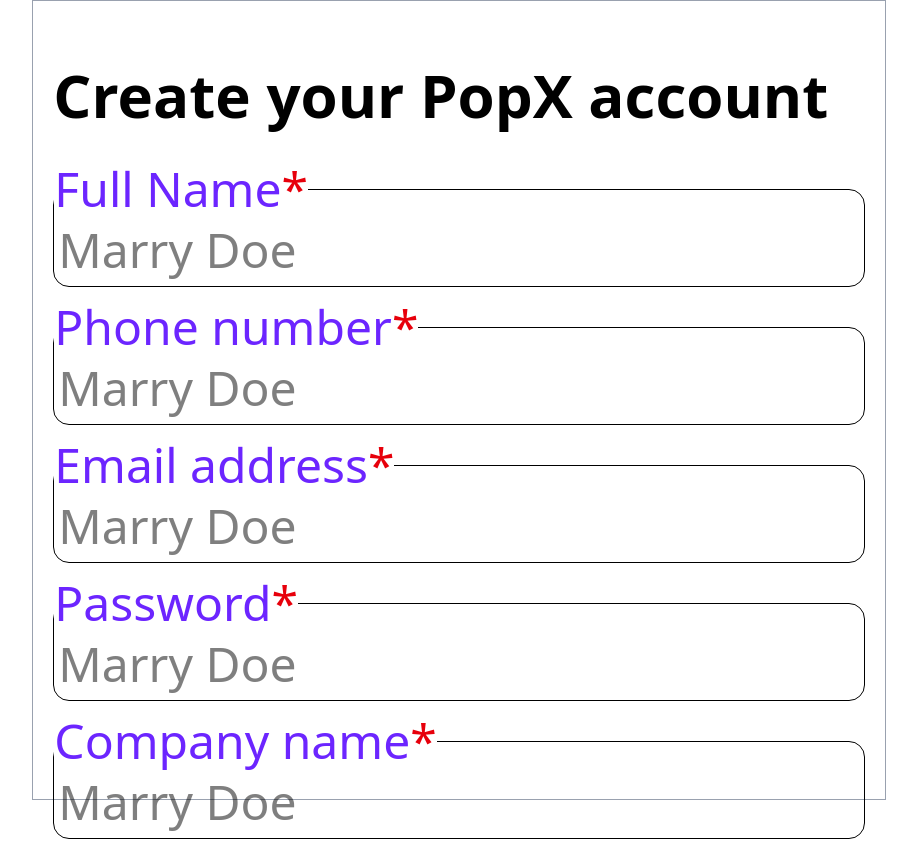
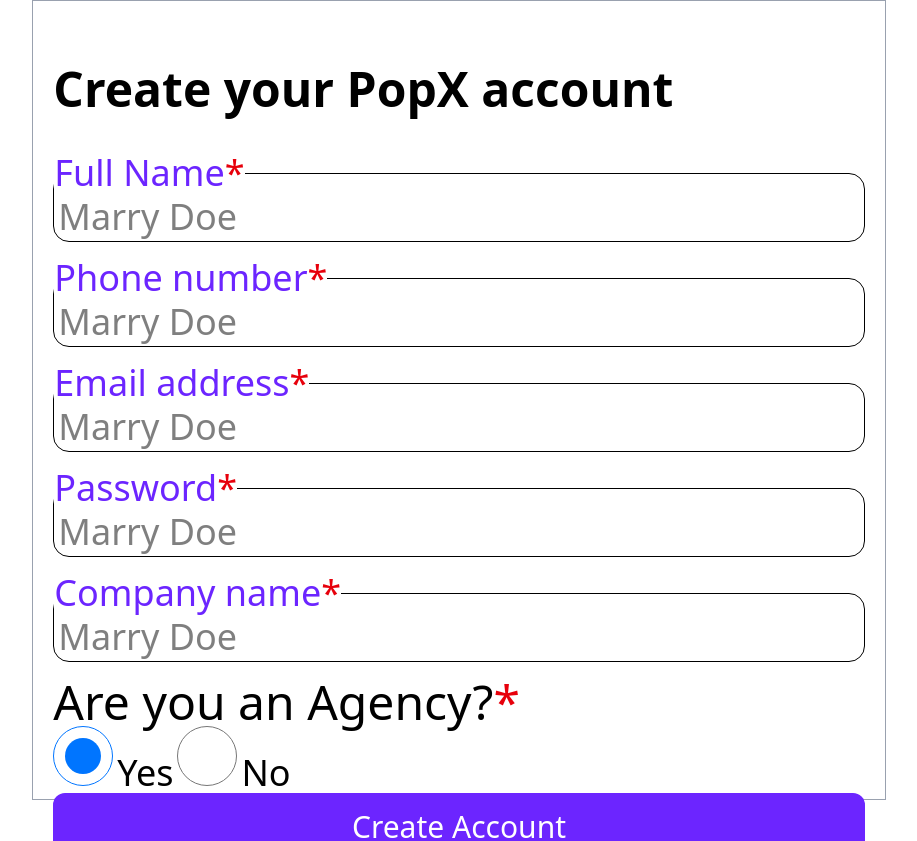
Before and after one commit to hadifarousheen/Educase-PopX, a React (Vite) app: page /#/register in a window 1280 px wide. Shown: the top 841 px of the page, without its empty margins (181-1098 px from the left). Built offline with nearby package versions, Linux system fonts and the light colour scheme.

Commit message:
change in register

```diff
--- a/src/Components/Register.jsx
+++ b/src/Components/Register.jsx
@@ -3,10 +3,10 @@
   return (
     <div className="h-screen flex items-center justify-center ">
       <div className="h-screen w-full   md:w-2/3 border border-gray-400 flex flex-col py-10 px-3 md:px-5 ">
-        <h1 className="font-bold text-3xl mt-6 w-3/5 md:w-full md:text-6xl md:mb-6">
+        <h1 className="font-bold text-3xl mt-6 w-3/5 md:w-full md:text-5xl md:mb-6">
           Create your PopX account
         </h1>
-        <fieldset className="border mt-4 rounded-md md:text-5xl md:rounded-2xl">
+        <fieldset className="border mt-4 rounded-md md:text-4xl md:rounded-2xl">
           <legend>
             {" "}
             <span className="text-[#6c25ff] ">Full Name</span>
@@ -19,7 +19,7 @@
             className="p-1 text-black m-auto border-0 border-white "
           />
         </fieldset>
-        <fieldset className="border my-4 rounded-md md:text-5xl md:rounded-2xl">
+        <fieldset className="border my-4 rounded-md md:text-4xl md:rounded-2xl">
           <legend>
             {" "}
             <span className="text-[#6c25ff]">Phone number</span>
@@ -32,7 +32,7 @@
             className="p-1 text-black m-auto"
           />
         </fieldset>
-        <fieldset className="border rounded-md md:text-5xl md:rounded-2xl">
+        <fieldset className="border rounded-md md:text-4xl md:rounded-2xl">
           <legend>
             {" "}
             <span className="text-[#6c25ff]">Email address</span>
@@ -45,7 +45,7 @@
             className="p-1 text-black m-auto"
           />
         </fieldset>
-        <fieldset className="border my-4 rounded-md md:text-5xl md:rounded-2xl">
+        <fieldset className="border my-4 rounded-md md:text-4xl md:rounded-2xl">
           <legend>
             {" "}
             <span className="text-[#6c25ff]">Password</span>
@@ -58,7 +58,7 @@
             className="p-1 text-black m-auto"
           />
         </fieldset>
-        <fieldset className="border mb-4 rounded-md md:text-5xl md:rounded-2xl">
+        <fieldset className="border mb-4 rounded-md md:text-4xl md:rounded-2xl">
           <legend>
             {" "}
             <span className="text-[#6c25ff]">Company name</span>
@@ -74,7 +74,7 @@
         <label className="md:text-5xl">
           Are you an Agency?<span className="text-red-600">*</span>
         </label>
-        <div className="md:text-5xl">
+        <div className="md:text-4xl">
           <input
             readOnly
             checked
@@ -85,7 +85,7 @@
           <input readOnly type="radio" className="md:w-15 md:h-15 md:my-auto" />
           <span className="mx-1">No</span>
         </div>
-        <div className="mt-auto bg-[#6c25ff] p-2 rounded-xl text-center md:text-4xl md:p-4 ">
+        <div className="mt-auto bg-[#6c25ff] p-2 rounded-xl text-center md:text-3xl md:p-4 ">
           <Link to="/profile" className=" text-white p-2 w-full">
             Create Account
           </Link>
```
